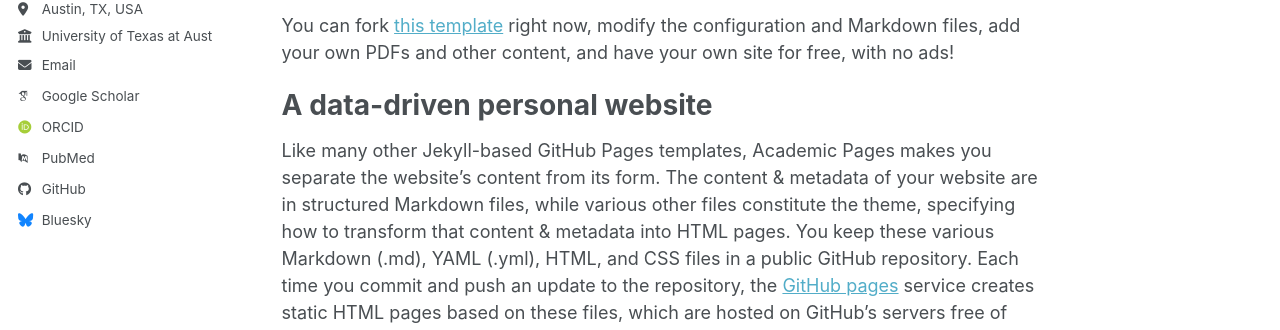
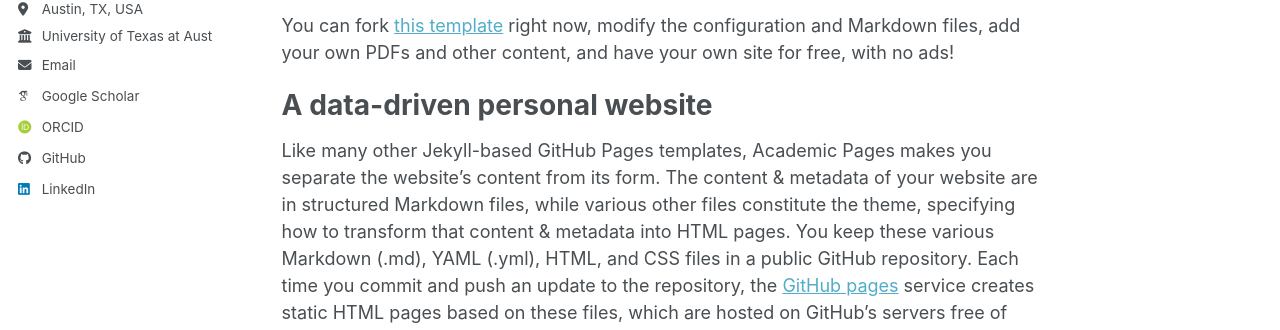
Before and after one commit to jycho5758/jycho5758.github.io, a Jekyll site: the page built from _pages/about.md, in a window 1280 px wide. Shown: the part 399-729 px from the top of the page. Built offline with Jekyll 4.4.1, drawn with Linux system fonts in a browser that asks for light colours; some web fonts are replaced; a script bundle is joined from its source files by our own code; library files that are not in the unit come from our copies; part of the change alters nothing that is shown.

Commit message:
Update _config.yml

```diff
--- a/_config.yml
+++ b/_config.yml
@@ -42,7 +42,7 @@ author:
   orcid            : "https://orcid.org/my-orcid?orcid=0000-0003-3184-1382"
   semantic         : # URL
   ssrn             : # URL
-  pubmed           : "https://www.ncbi.nlm.nih.gov/pubmed/?term=john+snow"
+  pubmed           : # URL
   researchgate     : # URL
   scopus           : # URL
   zotero           : # URL
@@ -58,7 +58,7 @@ author:
 
   # Social media
   artstation       : # Username
-  bluesky          : "bsky.app" # Replace this with you Bluesky username
+  bluesky          : # URL
   facebook         : # Username
   flickr           : # Username
   foursquare       : # Username
@@ -67,7 +67,7 @@ author:
   keybase          : # Username
   instagram        : # Username
   lastfm           : # Username
-  linkedin         : # Username
+  linkedin         : "https://www.linkedin.com/in/jaeyoung-cho-3440601a8/"
   mastodon         : # URL
   medium           : # URL
   pinterest        : # Username
```
